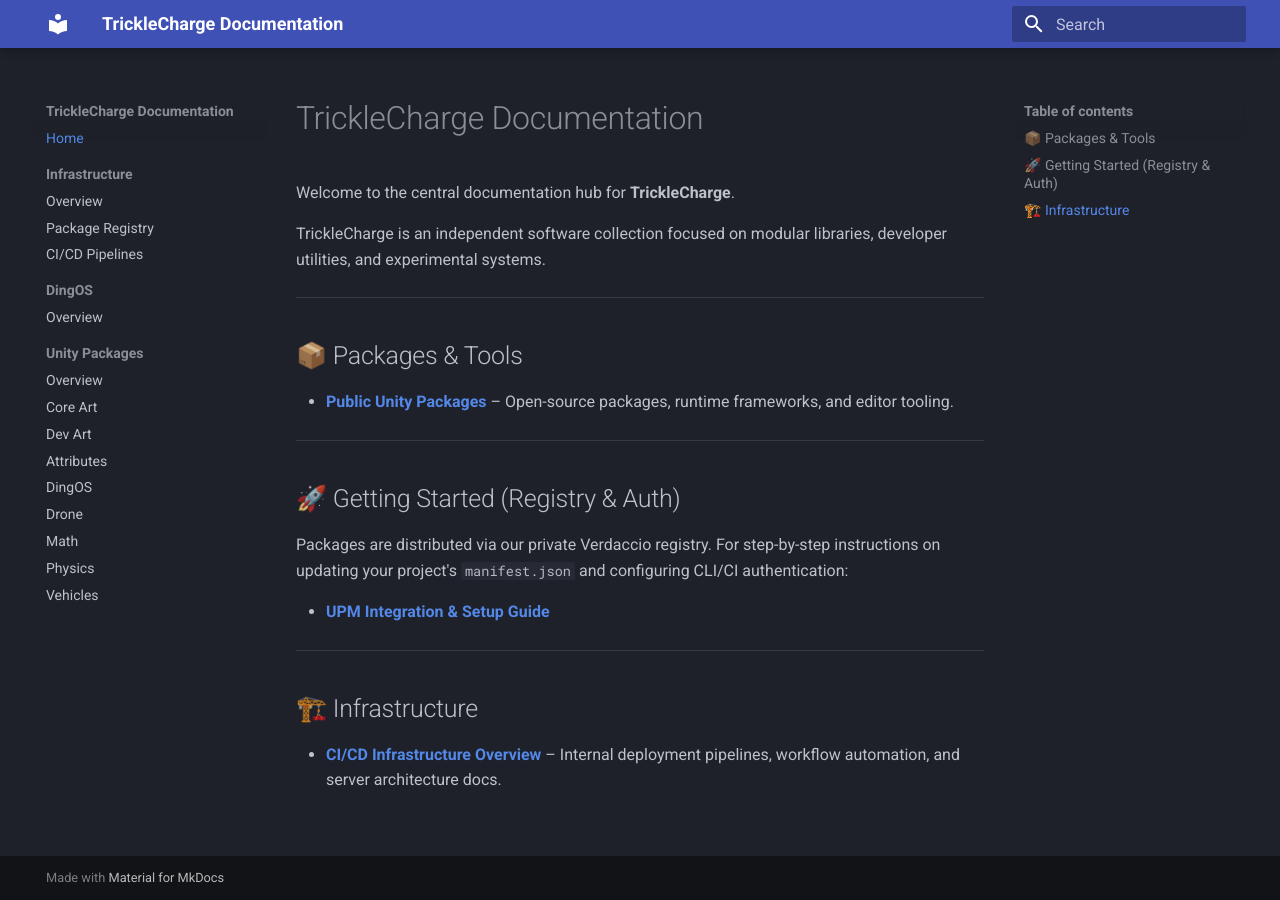
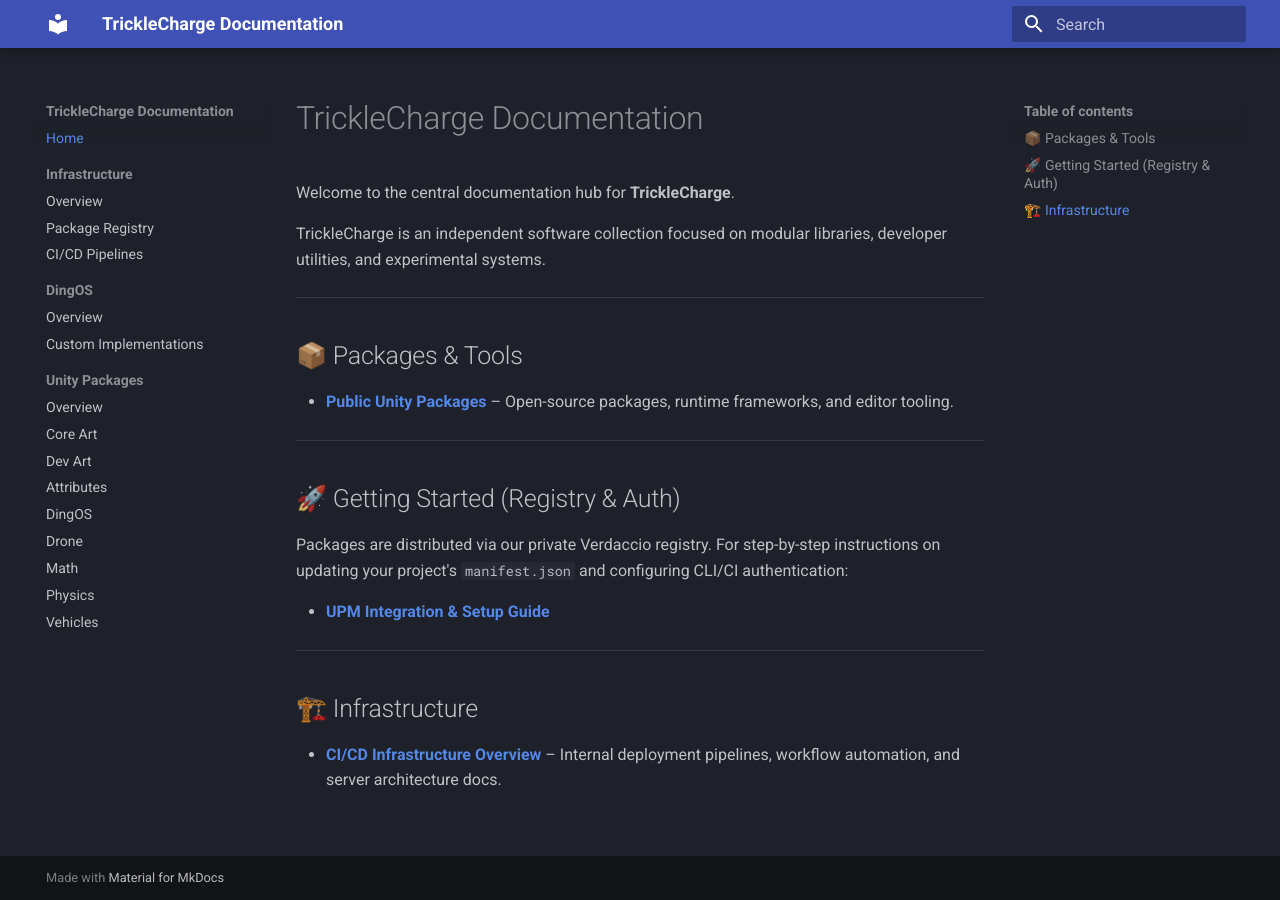
Before and after one commit to Trickle-Charge/TrickleCharge-Docs, an MkDocs documentation site: the page built from docs/README.md, in a window 1280 px wide. Built offline with MkDocs 1.6.1 and Material for MkDocs 9.7.7, drawn with Linux system fonts in a browser that asks for light colours.

Commit message:
Add custom implementations section to DingOS documentation

```diff
--- a/mkdocs.yml
+++ b/mkdocs.yml
@@ -31,6 +31,7 @@
       - CI/CD Pipelines: infra/cicd/README.md
   - DingOS:
       - Overview: dingos/Documentation~/index.md
+      - Custom Implementations: dingos/Documentation~/custom-implementations.md
   - Unity Packages:
       - Overview: packages-unity/README.md
       - Core Art: packages-unity/Packages/com.tricklecharge.unity.art.core/Documentation~/index.md
```
